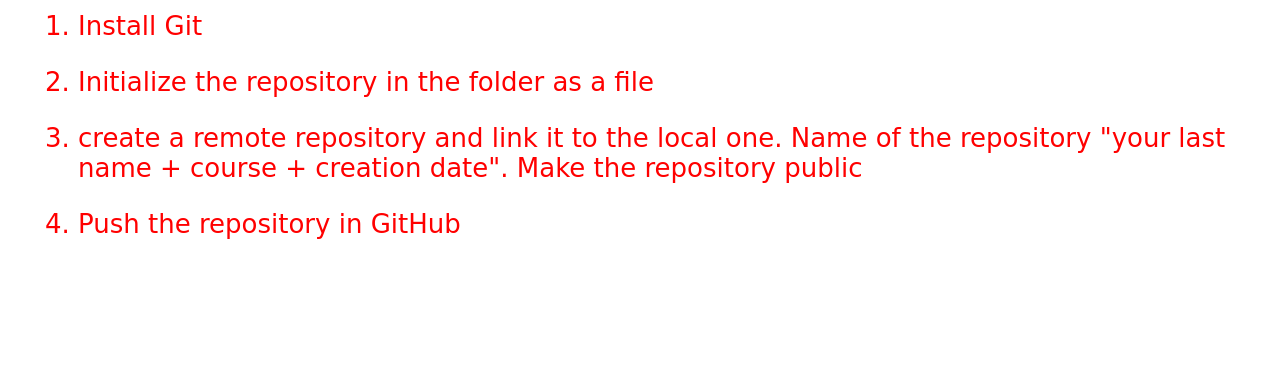
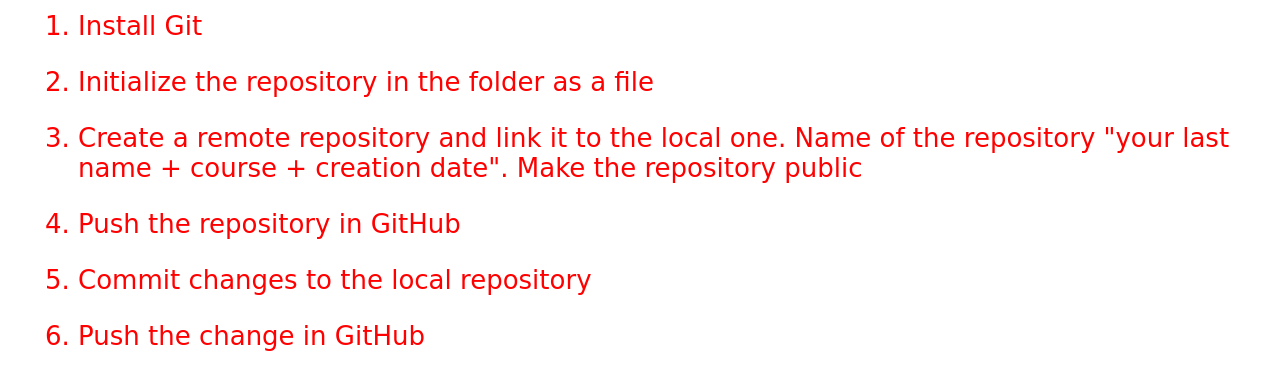
Before and after one commit to AndreyTara/Tarabanchuk_FE-pro_18-03-2023, a plain HTML site: page Tarabanchuk_FE-pro_18-03-2023/hw_number.Git.Github/index.html in a window 1280 px wide. Shown: the part 137-526 px from the top of the page. Drawn offline with Linux system fonts and the light colour scheme; a web font is replaced by a local one.

Commit message:
add-changes-local

```diff
--- a/Tarabanchuk_FE-pro_18-03-2023/hw_number.Git.Github/index.html
+++ b/Tarabanchuk_FE-pro_18-03-2023/hw_number.Git.Github/index.html
@@ -25,11 +25,17 @@
 					<p>Initialize the repository in the folder as a file</p>
 				</li>
 				<li>
-					<p>create a remote repository and link it to the local one.
+					<p>Create a remote repository and link it to the local one.
 						Name of the repository "your last name + course + creation date". Make the repository public</p>
 				</li>
 				<li>
 					<p>Push the repository in GitHub</p>
+				</li>
+				<li>
+					<p>Commit changes to the local repository</p>
+				</li>
+				<li>
+					<p>Push the change in GitHub</p>
 				</li>
 			</ol>
 		</section>
```
